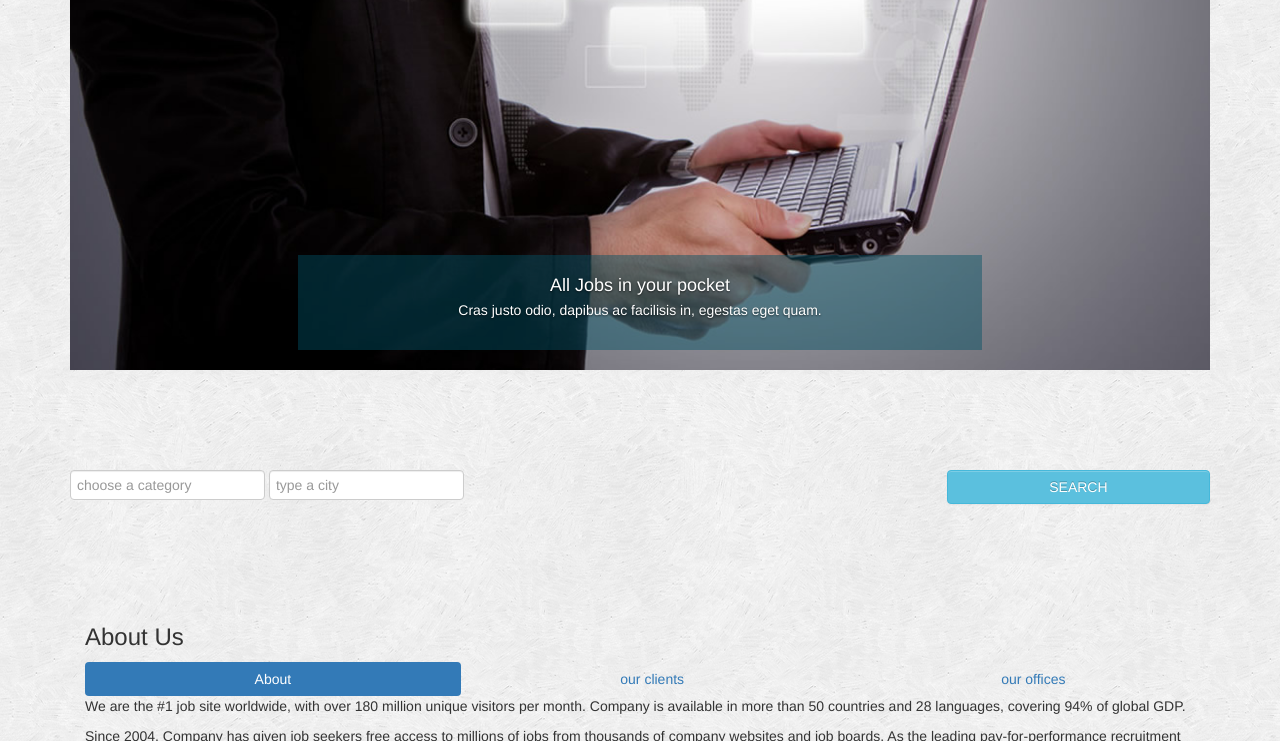
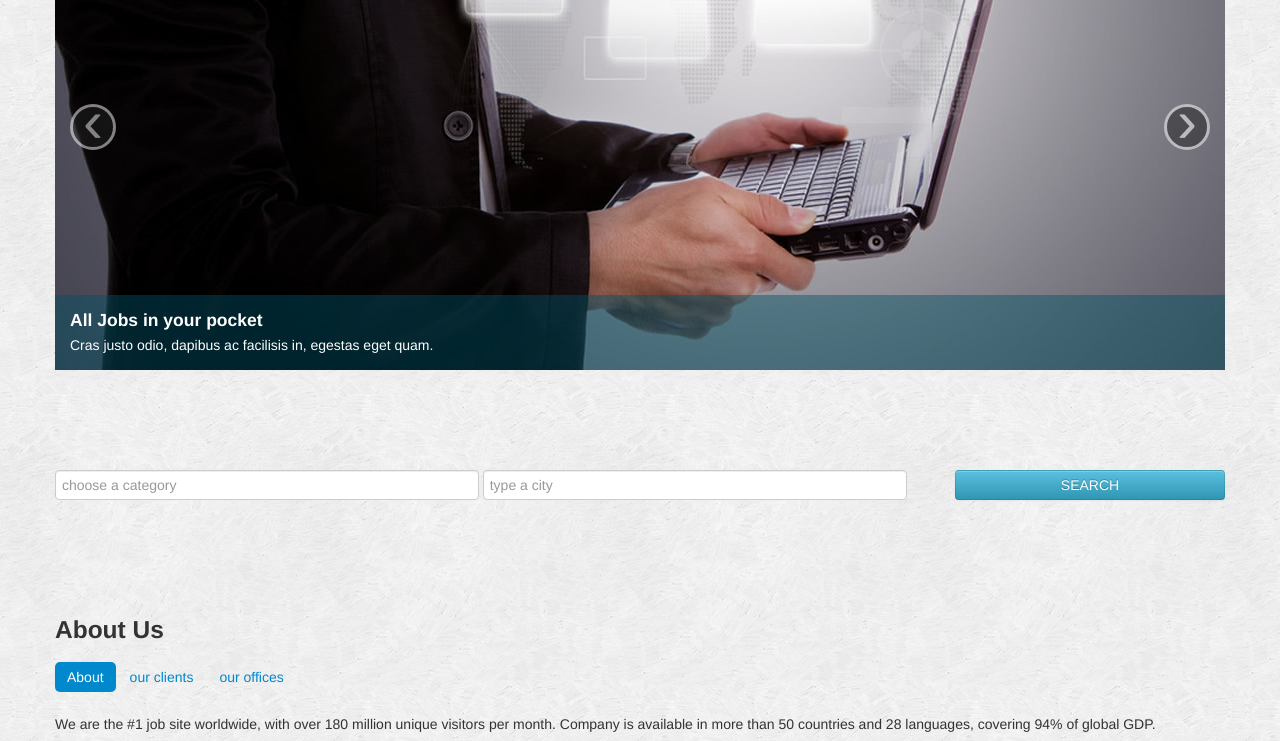
Before and after one commit to heck82/JSbootCamp, a website: page index.html in a window 1280 px wide. Shown: the part 102-843 px from the top of the page. Drawn offline with nearby package versions, Linux system fonts and the light colour scheme.

Commit message:
index change rem jety css

```diff
--- a/index.html
+++ b/index.html
@@ -8,7 +8,7 @@
     <link rel="stylesheet" type="text/css" href="bootstrap/css/bootstrap.css">
     <link rel="stylesheet" type="text/css" href="bootstrap/css/bootstrap-responsive.css">
     <link rel="stylesheet" type="text/css" href="font-awesome/css/font-awesome.css">
-    <link rel="stylesheet" href="https://maxcdn.bootstrapcdn.com/bootswatch/3.3.6/yeti/bootstrap.css">
+    <!-- <link rel="stylesheet" href="https://maxcdn.bootstrapcdn.com/bootswatch/3.3.6/yeti/bootstrap.css"> -->
 
   	<link href="icons/general/stylesheets/general_foundicons.css" media="screen" rel="stylesheet" type="text/css">
     <link href="icons/social/stylesheets/social_foundicons.css" media="screen" rel="stylesheet" type="text/css">
```
